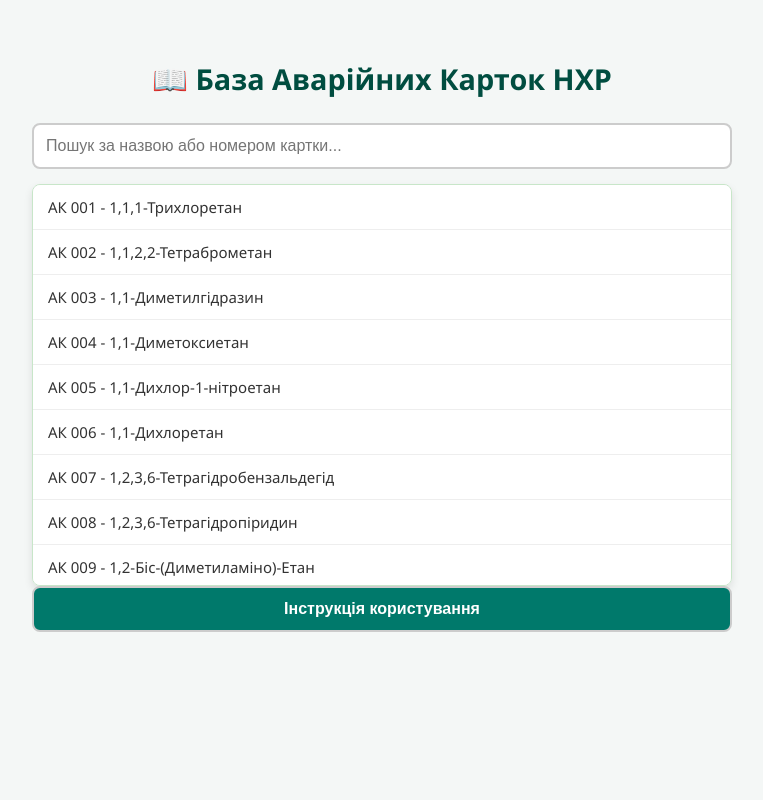
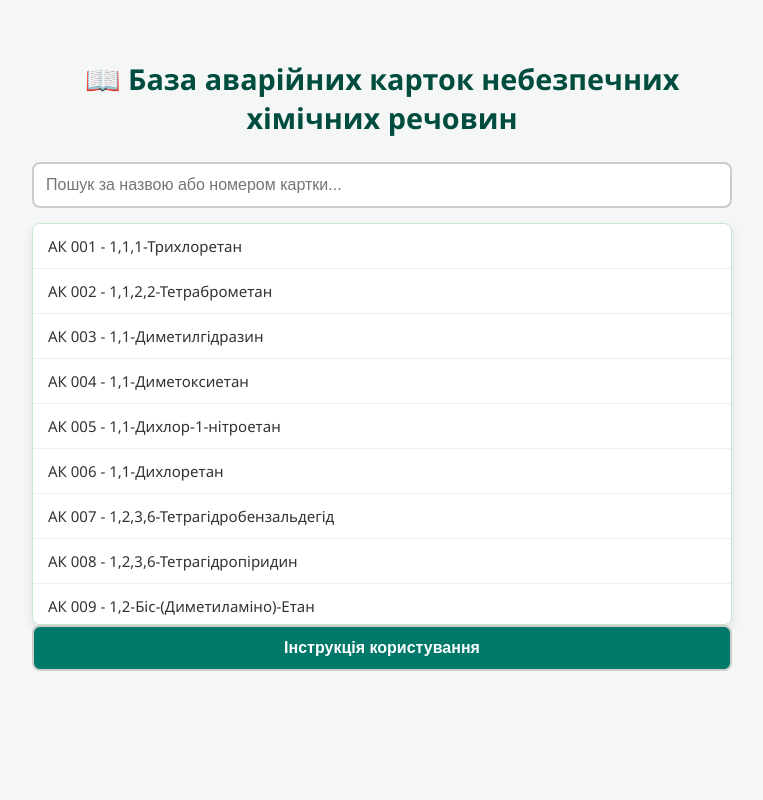
Before and after one commit to sergsh1125-dotcom/emergency-cards, a plain HTML site: page index.html in a window 1280 px wide. Shown: the whole page, without its empty margins (258-1021 px from the left). Drawn offline with Linux system fonts and the light colour scheme.

Commit message:
Update title and header for chemical card database

```diff
--- a/index.html
+++ b/index.html
@@ -3,7 +3,7 @@
 <head>
     <meta charset="UTF-8">
     <meta name="viewport" content="width=device-width, initial-scale=1.0">
-    <title>База Аварійних Карток НХР</title>
+    <title>База аварійних карток небезпечних хімічних речовин</title>
 
     <style>
         /* ==================== ЗАГАЛЬНІ СТИЛІ ==================== */
@@ -109,7 +109,7 @@
 </head>
 <body>
     <div class="container">
-        <h1>📖 База Аварійних Карток НХР</h1>
+        <h1>📖 База аварійних карток небезпечних хімічних речовин</h1>
 
         <input type="text" id="search-input" placeholder="Пошук за назвою або номером картки...">
 
```
